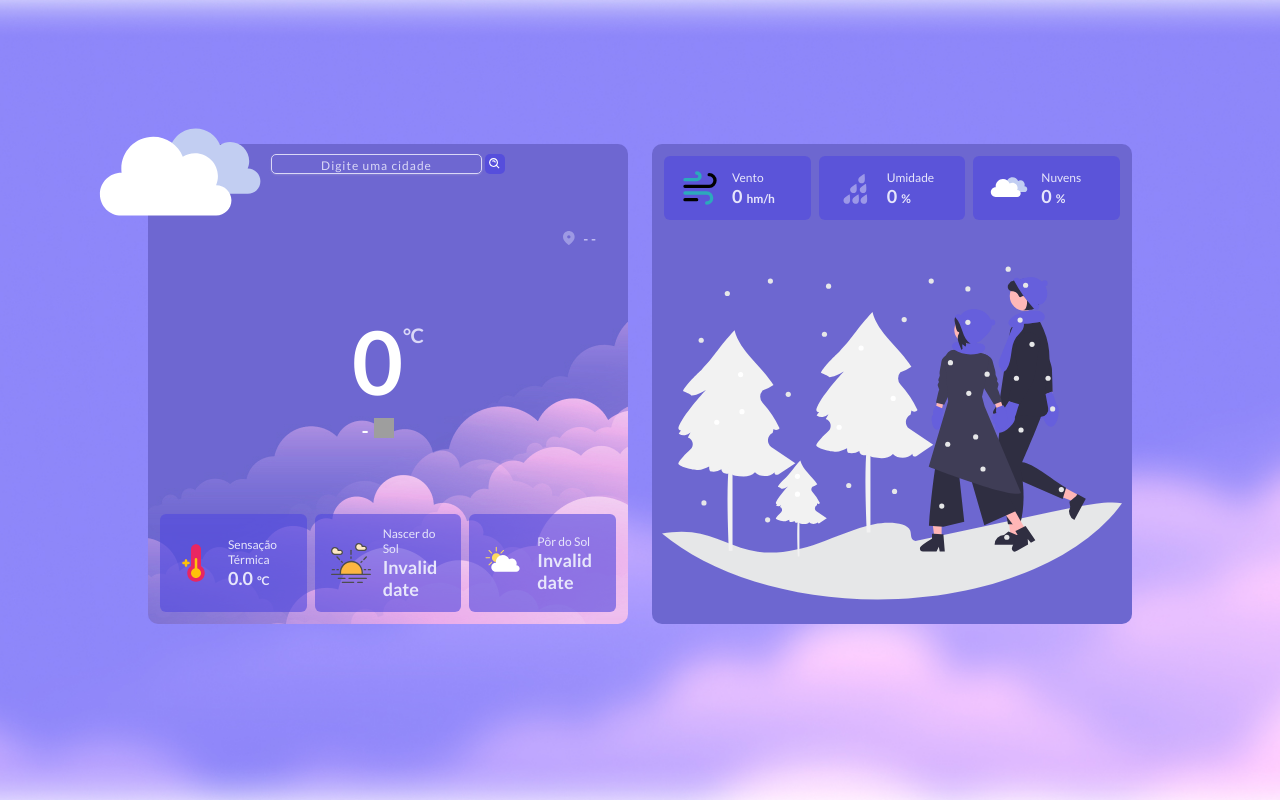
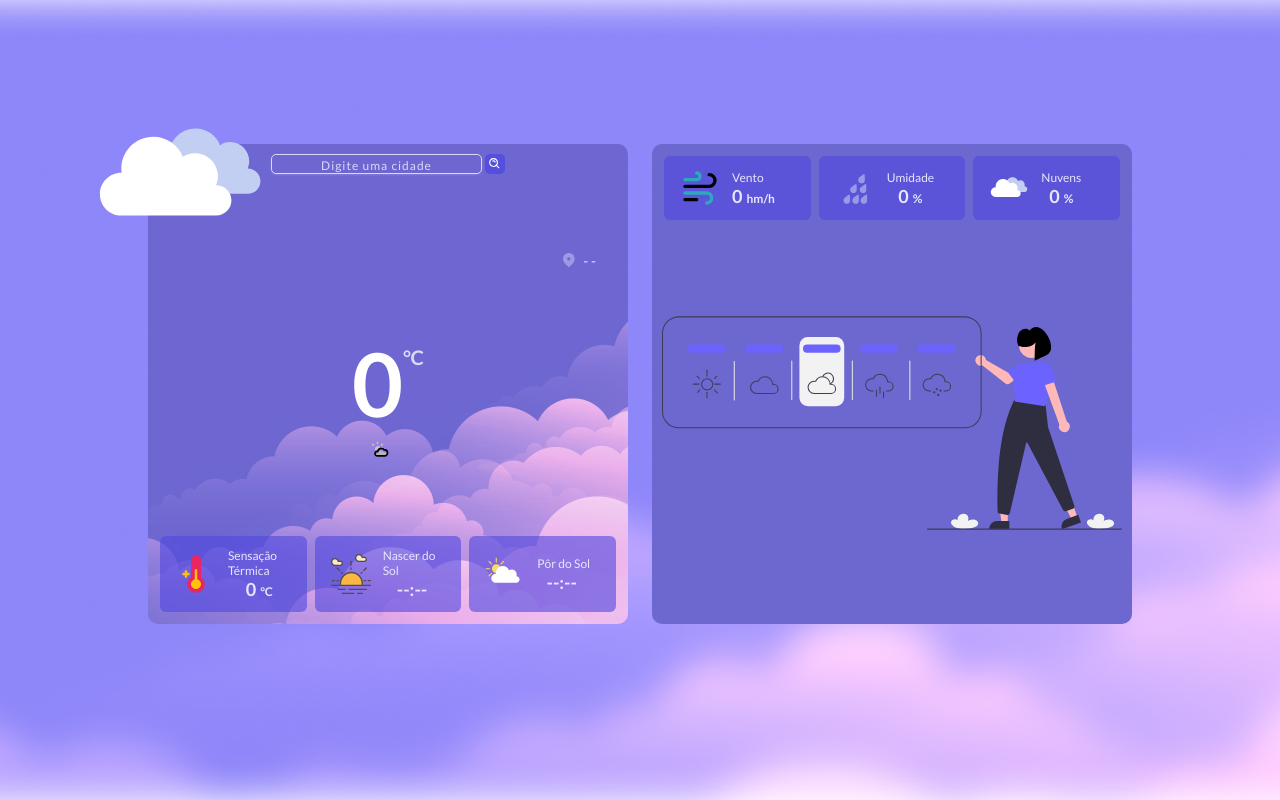
Before and after one commit to JhowRodrigues2/ClimateApp2.0, a React (Vite) app: page / in a window 1280 px wide. Built offline with nearby package versions, Linux system fonts and the light colour scheme; grey boxes are pictures that could not be loaded.

Commit message:
create inicial template

```diff
--- a/src/components/AdditionalInformation/index.tsx
+++ b/src/components/AdditionalInformation/index.tsx
@@ -42,7 +42,11 @@ const AditionalInformation = () => {
       ) : (
         ""
       )}
-      {climateData ? (
+         <WeatherImagem>
+         {climateData.weather[0].main ==='initial'&&
+      <img src={Initial} alt="Imagem Inicial" />}
+         </WeatherImagem>
+      {climateData.weather[0].main !='initial' ? (
         <WeatherImagem>
           {climateData.main.feels_like > 25 ? (
             <img src={SunnyDay} alt="Imagem Dia Ensolarado" />
@@ -51,7 +55,8 @@ const AditionalInformation = () => {
             <img src={TempCloudy} alt="Imagem Dia Nublado" />
           ): climateData.main.feels_like < 5 ? (
             <img src={ColdWeather} alt="Imagem Dia Nevando" />
-          ): <img src={Initial} alt="Imagem Dia Nevando" />}
+          ):""
+        }
         </WeatherImagem>
       ) : (
         ""
--- a/src/components/AdditionalInformation/style.tsx
+++ b/src/components/AdditionalInformation/style.tsx
@@ -15,6 +15,6 @@ padding: 1rem;
 
 img{
   width: 100%;
-  height: 38.2rem;
+  height: 36.2rem;
 }
 `
--- a/src/components/Statistics/style.tsx
+++ b/src/components/Statistics/style.tsx
@@ -20,8 +20,12 @@ export const ItemsStats = styled.div`
 `;
 export const Info = styled.div`
 color: #e7e6fb;
+
+
+
 span, p {
     font-size: 1.2rem;
+
 }
 
 h5 {
@@ -29,6 +33,7 @@ h5 {
   font-size: 1.8rem;
   display: flex;
   align-items: baseline;
+  justify-content: center;
   gap: 0.4rem;
 }
 `;
--- a/src/components/TemperatureNow/index.tsx
+++ b/src/components/TemperatureNow/index.tsx
@@ -18,7 +18,7 @@ import TempThermal from "../../assets/temp-thermal.svg";
 import { StatisticsContainer } from "../Statistics/style";
 import Moment from 'moment';
 import {BiSearchAlt} from 'react-icons/bi'
-
+import IconInitial from '../../assets/iconInitial.svg'
 const TemperatureNow = () => {
   const  {climateData, handleChange,handleSearch,error } = useContext(GlobalContext);
 
@@ -50,13 +50,16 @@ const TemperatureNow = () => {
             <Forecast>
               {parseInt(climateData.main.temp)}
               <WeatherDescrption>
-                {capitalizeString(String(climateData.weather[0].description))}
+                { climateData.weather[0].main !=='initial'  &&capitalizeString(String(climateData.weather[0].description))}
                 <WeatherCloudsIcon>
+                {climateData.weather[0].main ==='initial' ?
                   <img
-                    src={`http://openweathermap.org/img/wn/${climateData.weather[0].icon}.png`}
-                    alt="Weather
-            Clouds Icon"
-                  />
+                    src={IconInitial}
+                    alt="Weather Clouds Icon"
+                  />:   <img
+                  src={`http://openweathermap.org/img/wn/${climateData.weather[0].icon}.png`}
+                  alt="Weather Clouds Icon"
+                />}
                 </WeatherCloudsIcon>
               </WeatherDescrption>
             </Forecast>
@@ -66,18 +69,18 @@ const TemperatureNow = () => {
             <Statistics
               StaticsIcon={TempThermal}
               StaticsTitle={"Sensação Térmica"}
-              StaticsInfo={climateData.main.feels_like.toFixed(1)}
+              StaticsInfo={ climateData.weather[0].main !=='initial' ?climateData.main.feels_like.toFixed(1):0}
               StaticsType={"°C"}
             />
             <Statistics
               StaticsIcon={TempSunrise}
               StaticsTitle={" Nascer do Sol"}
-              StaticsInfo={Moment.unix(climateData.sys.sunrise).format("HH:mm") }
+              StaticsInfo={climateData.weather[0].main !=='initial' ? Moment.unix(climateData.sys.sunrise).format("HH:mm"):'--:--' }
             />
             <Statistics
               StaticsIcon={TempSunset}
               StaticsTitle={"Pôr do Sol"}
-              StaticsInfo={Moment.unix(climateData.sys.sunset).format("HH:mm") }
+              StaticsInfo={ climateData.weather[0].main !=='initial' ? Moment.unix(climateData.sys.sunset).format("HH:mm"):'--:--' }
             />
           </StatisticsContainer>
         </>
--- a/src/context/index.tsx
+++ b/src/context/index.tsx
@@ -12,7 +12,7 @@ const GlobalProvider = ({ children }: ContextProps) => {
     weather: [{
       main: 'initial',
       description: '-',
-      icon: ''
+      icon: '',
     }],
     main: {
       temp: 0,
--- a/src/interfaces/index.tsx
+++ b/src/interfaces/index.tsx
@@ -29,14 +29,14 @@ export interface WeatherData {
 
   sys: {
     country: string;
-    sunrise: string | number;
+    sunrise: string | number |boolean;
     sunset: string | number;
   };
 }
 
 export interface StatisticsProps {
   StaticsIcon: string;
-  StaticsTitle: string;
-  StaticsInfo: string;
+  StaticsTitle: string | boolean;
+  StaticsInfo: string | boolean;
   StaticsType?: string;
 };
```
Also changed, not shown: src/assets/iconInitial.svg (added), src/assets/sunny_day.svg.
